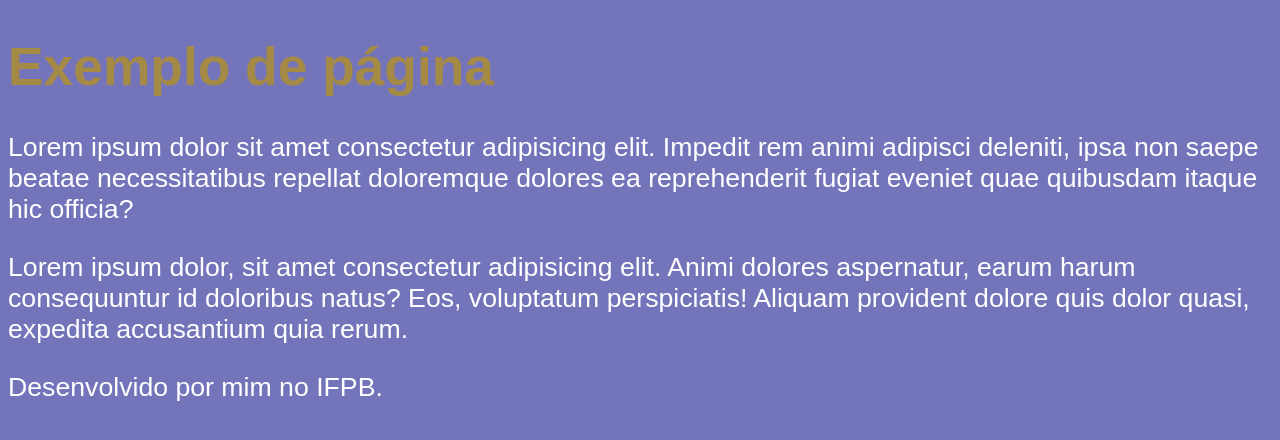
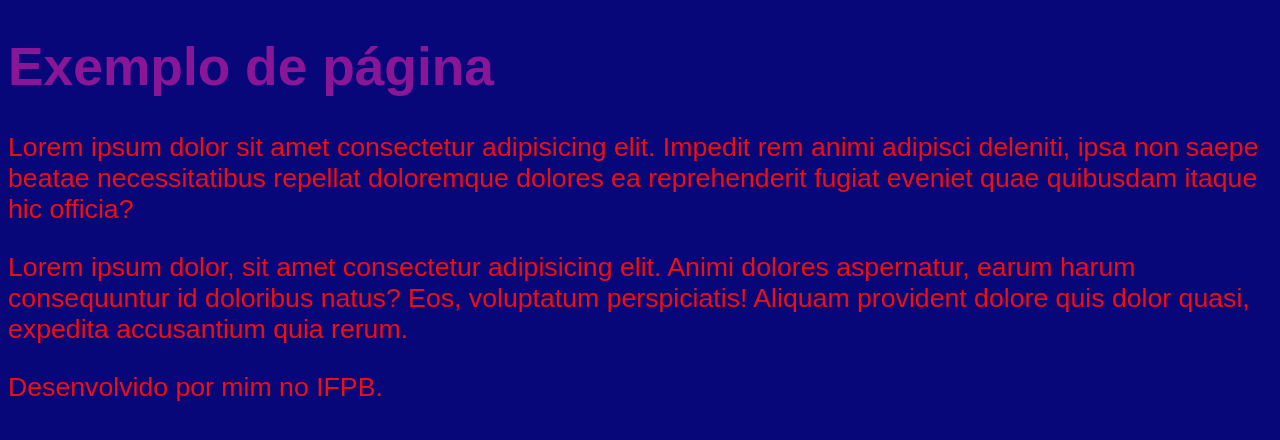
Before and after one commit to FThierryDev/Aula_16-05, a plain HTML site: page index.html in a window 1280 px wide. Drawn offline with Linux system fonts and the light colour scheme.

Commit message:
Alterando arquivos

```diff
--- a/index.html
+++ b/index.html
@@ -8,19 +8,21 @@
     <title>Aula 10/05/2022</title>
     <style>
         body {
-            background-color: rgb(116, 116, 187);
-            color: white;
+            background-color: rgb(7, 7, 122);
+            color: rgb(241, 14, 14);
             font: normal 20pt Arial;
         }
 
         h1 {
-            color: rgba(182, 146, 29, 0.74);
+            color: rgba(182, 29, 162, 0.74);
         }
     </style>
 </head>
 
 <body>
-    <header><h1>Exemplo de página</h1></header>
+    <header>
+        <h1>Exemplo de página</h1>
+    </header>
 
     <p>Lorem ipsum dolor sit amet consectetur adipisicing elit. Impedit rem animi adipisci deleniti, ipsa non saepe
         beatae necessitatibus repellat doloremque dolores ea reprehenderit fugiat eveniet quae quibusdam itaque hic
```
